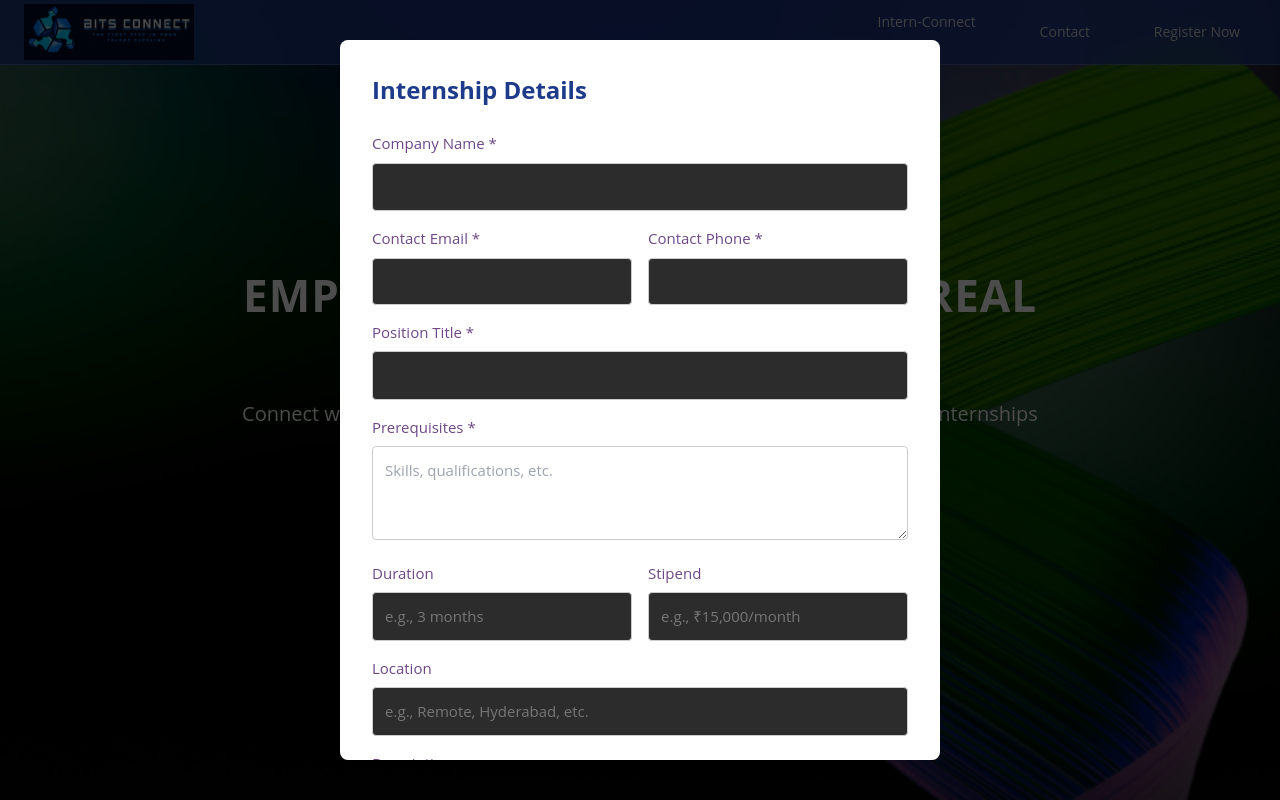
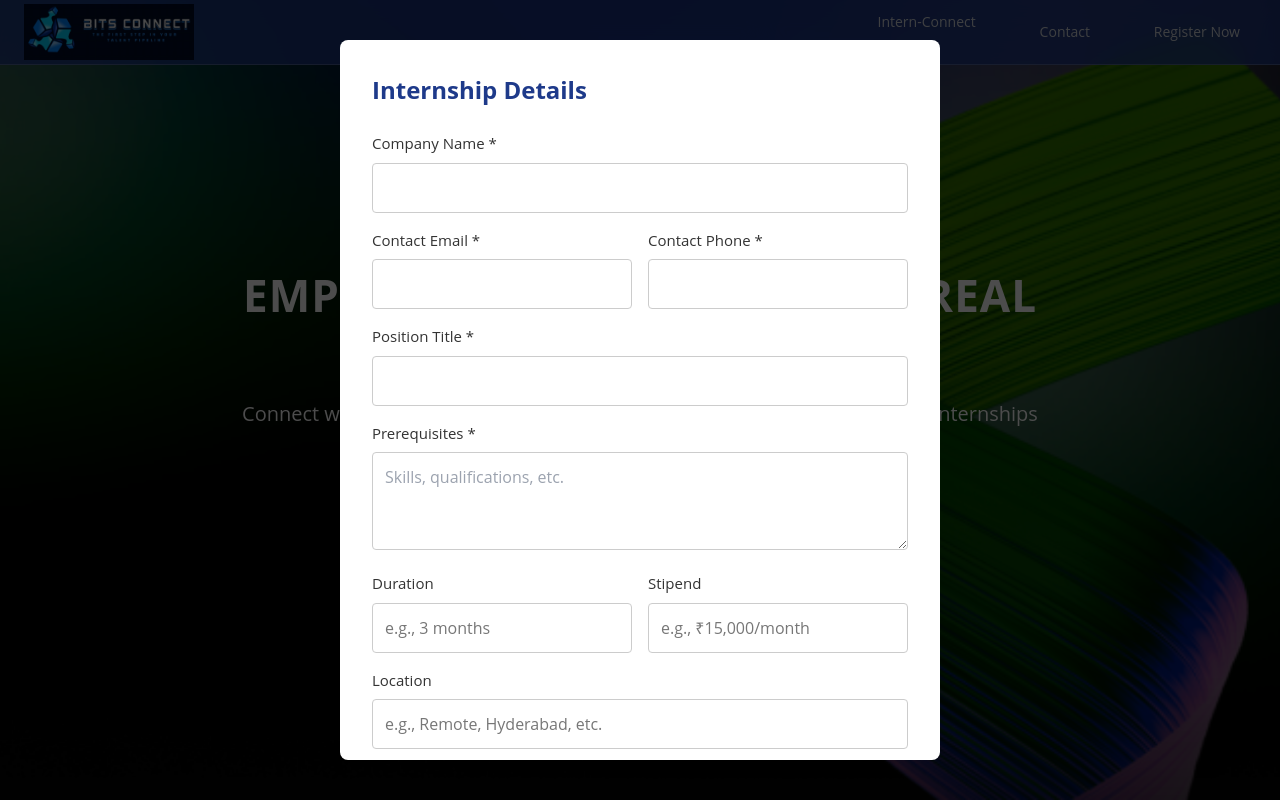
Before and after one commit to ArnavG5107/Bits-Connect, a React (Create React App) app in the folder frontend/: page / in a window 1280 px wide. Both pictures are taken after a click on the button "OFFER AN INTERNSHIP". Shown: the top 800 px of the page. Built offline with nearby package versions, Linux system fonts and the light colour scheme.

Commit message:
Update Hero.js

```diff
--- a/frontend/src/Components/Home/Hero.js
+++ b/frontend/src/Components/Home/Hero.js
@@ -40,6 +40,17 @@ const Hero = () => {
             location: '',
             description: ''
         });
+    };
+
+    // Common style for input fields
+    const inputStyle = {
+        width: '100%',
+        padding: '0.75rem',
+        borderRadius: '4px',
+        border: '1px solid #ccc',
+        backgroundColor: 'white', // Ensuring white background
+        color: '#333', // Darker text for better contrast
+        fontSize: '1rem' // Ensuring readable font size
     };
 
     return (
@@ -192,7 +203,8 @@ const Hero = () => {
                                 <label style={{
                                     display: 'block',
                                     marginBottom: '0.5rem',
-                                    fontWeight: '500'
+                                    fontWeight: '500',
+                                    color: '#333'
                                 }}>
                                     Company Name *
                                 </label>
@@ -202,12 +214,7 @@ const Hero = () => {
                                     value={formData.companyName}
                                     onChange={handleChange}
                                     required
-                                    style={{
-                                        width: '100%',
-                                        padding: '0.75rem',
-                                        borderRadius: '4px',
-                                        border: '1px solid #ccc'
-                                    }}
+                                    style={inputStyle}
                                 />
                             </div>
 
@@ -221,7 +228,8 @@ const Hero = () => {
                                     <label style={{
                                         display: 'block',
                                         marginBottom: '0.5rem',
-                                        fontWeight: '500'
+                                        fontWeight: '500',
+                                        color: '#333'
                                     }}>
                                         Contact Email *
                                     </label>
@@ -231,19 +239,15 @@ const Hero = () => {
                                         value={formData.contactEmail}
                                         onChange={handleChange}
                                         required
-                                        style={{
-                                            width: '100%',
-                                            padding: '0.75rem',
-                                            borderRadius: '4px',
-                                            border: '1px solid #ccc'
-                                        }}
+                                        style={inputStyle}
                                     />
                                 </div>
                                 <div>
                                     <label style={{
                                         display: 'block',
                                         marginBottom: '0.5rem',
-                                        fontWeight: '500'
+                                        fontWeight: '500',
+                                        color: '#333'
                                     }}>
                                         Contact Phone *
                                     </label>
@@ -253,12 +257,7 @@ const Hero = () => {
                                         value={formData.contactPhone}
                                         onChange={handleChange}
                                         required
-                                        style={{
-                                            width: '100%',
-                                            padding: '0.75rem',
-                                            borderRadius: '4px',
-                                            border: '1px solid #ccc'
-                                        }}
+                                        style={inputStyle}
                                     />
                                 </div>
                             </div>
@@ -267,7 +266,8 @@ const Hero = () => {
                                 <label style={{
                                     display: 'block',
                                     marginBottom: '0.5rem',
-                                    fontWeight: '500'
+                                    fontWeight: '500',
+                                    color: '#333'
                                 }}>
                                     Position Title *
                                 </label>
@@ -277,12 +277,7 @@ const Hero = () => {
                                     value={formData.positionTitle}
                                     onChange={handleChange}
                                     required
-                                    style={{
-                                        width: '100%',
-                                        padding: '0.75rem',
-                                        borderRadius: '4px',
-                                        border: '1px solid #ccc'
-                                    }}
+                                    style={inputStyle}
                                 />
                             </div>
 
@@ -290,7 +285,8 @@ const Hero = () => {
                                 <label style={{
                                     display: 'block',
                                     marginBottom: '0.5rem',
-                                    fontWeight: '500'
+                                    fontWeight: '500',
+                                    color: '#333'
                                 }}>
                                     Prerequisites *
                                 </label>
@@ -300,12 +296,7 @@ const Hero = () => {
                                     onChange={handleChange}
                                     required
                                     rows="3"
-                                    style={{
-                                        width: '100%',
-                                        padding: '0.75rem',
-                                        borderRadius: '4px',
-                                        border: '1px solid #ccc'
-                                    }}
+                                    style={inputStyle}
                                     placeholder="Skills, qualifications, etc."
                                 />
                             </div>
@@ -320,7 +311,8 @@ const Hero = () => {
                                     <label style={{
                                         display: 'block',
                                         marginBottom: '0.5rem',
-                                        fontWeight: '500'
+                                        fontWeight: '500',
+                                        color: '#333'
                                     }}>
                                         Duration
                                     </label>
@@ -329,12 +321,7 @@ const Hero = () => {
                                         name="duration"
                                         value={formData.duration}
                                         onChange={handleChange}
-                                        style={{
-                                            width: '100%',
-                                            padding: '0.75rem',
-                                            borderRadius: '4px',
-                                            border: '1px solid #ccc'
-                                        }}
+                                        style={inputStyle}
                                         placeholder="e.g., 3 months"
                                     />
                                 </div>
@@ -342,7 +329,8 @@ const Hero = () => {
                                     <label style={{
                                         display: 'block',
                                         marginBottom: '0.5rem',
-                                        fontWeight: '500'
+                                        fontWeight: '500',
+                                        color: '#333'
                                     }}>
                                         Stipend
                                     </label>
@@ -351,12 +339,7 @@ const Hero = () => {
                                         name="stipend"
                                         value={formData.stipend}
                                         onChange={handleChange}
-                                        style={{
-                                            width: '100%',
-                                            padding: '0.75rem',
-                                            borderRadius: '4px',
-                                            border: '1px solid #ccc'
-                                        }}
+                                        style={inputStyle}
                                         placeholder="e.g., ₹15,000/month"
                                     />
                                 </div>
@@ -366,7 +349,8 @@ const Hero = () => {
                                 <label style={{
                                     display: 'block',
                                     marginBottom: '0.5rem',
-                                    fontWeight: '500'
+                                    fontWeight: '500',
+                                    color: '#333'
                                 }}>
                                     Location
                                 </label>
@@ -375,12 +359,7 @@ const Hero = () => {
                                     name="location"
                                     value={formData.location}
                                     onChange={handleChange}
-                                    style={{
-                                        width: '100%',
-                                        padding: '0.75rem',
-                                        borderRadius: '4px',
-                                        border: '1px solid #ccc'
-                                    }}
+                                    style={inputStyle}
                                     placeholder="e.g., Remote, Hyderabad, etc."
                                 />
                             </div>
@@ -389,7 +368,8 @@ const Hero = () => {
                                 <label style={{
                                     display: 'block',
                                     marginBottom: '0.5rem',
-                                    fontWeight: '500'
+                                    fontWeight: '500',
+                                    color: '#333'
                                 }}>
                                     Description
                                 </label>
@@ -398,12 +378,7 @@ const Hero = () => {
                                     value={formData.description}
                                     onChange={handleChange}
                                     rows="4"
-                                    style={{
-                                        width: '100%',
-                                        padding: '0.75rem',
-                                        borderRadius: '4px',
-                                        border: '1px solid #ccc'
-                                    }}
+                                    style={inputStyle}
                                     placeholder="Provide details about the internship position"
                                 />
                             </div>
@@ -422,7 +397,8 @@ const Hero = () => {
                                         backgroundColor: '#f3f4f6',
                                         border: 'none',
                                         fontWeight: '500',
-                                        cursor: 'pointer'
+                                        cursor: 'pointer',
+                                        color: '#333'
                                     }}
                                 >
                                     Cancel
```
